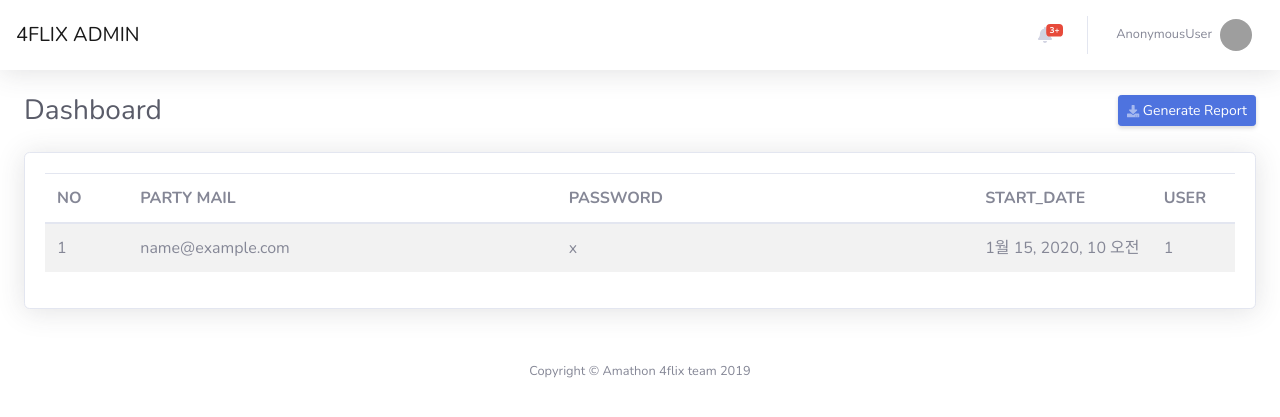
After one commit to amathon-2019/netflix, a Django app: template flixAdmin/main/templates/relationView.html in a window 1280 px wide. The commit adds this page. Shown: the top 417 px of the page. Run offline with Django 3.2, Linux system fonts and the light colour scheme; the template is opened without the code that fills it: most values are stand-ins (such as "Sample title", 1, 10 or a date in 2020); parts of the project's set-up code (start-up, migrations or seed data) failed here and were passed over; some libraries are stand-ins or nearby versions; some web fonts are replaced; grey boxes are pictures that could not be loaded.

Commit message:
readme update and relationView Created

```diff
--- a/flixAdmin/flixAdmin/settings.py
+++ b/flixAdmin/flixAdmin/settings.py
@@ -22,7 +22,7 @@ with open(secret) as f:
 SECRET_KEY = secret
 
 # SECURITY WARNING: don't run with debug turned on in production!
-DEBUG = True
+DEBUG = False
 
 ALLOWED_HOSTS = [
     ah,
--- a/flixAdmin/main/templates/index.html
+++ b/flixAdmin/main/templates/index.html
@@ -2,11 +2,11 @@
 <html lang="ko">
 
 <head>
-  {% load static %}
   <meta charset="utf-8">
 
   <title>4Flix Admin Dashboard</title>
 
+  {% load static %}
   <!-- Custom fonts for this template-->
   <link href="{% static 'css/all.min.css' %}" rel="stylesheet" type="text/css">
   <link href="https://fonts.googleapis.com/css?family=Nunito:200,200i,300,300i,400,400i,600,600i,700,700i,800,800i,900,900i" rel="stylesheet">
--- /dev/null
+++ b/flixAdmin/main/templates/relationView.html
@@ -0,0 +1,250 @@
+<!DOCTYPE html>
+<html lang="ko">
+<head>
+    <meta charset="UTF-8">
+    <title>Relation Management</title>
+    {% load static %}
+    <!-- Custom fonts for this template-->
+    <link href="{% static 'css/all.min.css' %}" rel="stylesheet" type="text/css">
+    <link href="https://fonts.googleapis.com/css?family=Nunito:200,200i,300,300i,400,400i,600,600i,700,700i,800,800i,900,900i" rel="stylesheet">
+    <script src="https://use.fontawesome.com/releases/v5.2.0/js/all.js"></script>
+    <!-- Custom styles for this template-->
+    <link href="{% static 'css/sb-admin-2.min.css' %}" rel="stylesheet">
+</head>
+<body id="page-top">
+<!-- Content Wrapper -->
+    <div id="content-wrapper" class="d-flex flex-column">
+
+      <!-- Main Content -->
+      <div id="content">
+
+        <!-- Topbar -->
+        <nav class="navbar navbar-expand navbar-light bg-white topbar mb-4 static-top shadow">
+          <a class="navbar-brand" href="/">4FLIX ADMIN</a>
+          <!-- Sidebar Toggle (Topbar) -->
+          <button id="sidebarToggleTop" class="btn btn-link d-md-none rounded-circle mr-3">
+            <i class="fa fa-bars"></i>
+          </button>
+
+          <!-- Topbar Navbar -->
+          <ul class="navbar-nav ml-auto">
+
+            <!-- Nav Item - Search Dropdown (Visible Only XS) -->
+            <li class="nav-item dropdown no-arrow d-sm-none">
+              <a class="nav-link dropdown-toggle" href="#" id="searchDropdown" role="button" data-toggle="dropdown" aria-haspopup="true" aria-expanded="false">
+                <i class="fas fa-search fa-fw"></i>
+              </a>
+              <!-- Dropdown - Messages -->
+              <div class="dropdown-menu dropdown-menu-right p-3 shadow animated--grow-in" aria-labelledby="searchDropdown">
+                <form class="form-inline mr-auto w-100 navbar-search">
+                  <div class="input-group">
+                    <input type="text" class="form-control bg-light border-0 small" placeholder="Search for..." aria-label="Search" aria-describedby="basic-addon2">
+                    <div class="input-group-append">
+                      <button class="btn btn-primary" type="button">
+                        <i class="fas fa-search fa-sm"></i>
+                      </button>
+                    </div>
+                  </div>
+                </form>
+              </div>
+            </li>
+
+            <!-- Nav Item - Alerts -->
+            <li class="nav-item dropdown no-arrow mx-1">
+              <a class="nav-link dropdown-toggle" href="#" id="alertsDropdown" role="button" data-toggle="dropdown" aria-haspopup="true" aria-expanded="false">
+                <i class="fas fa-bell fa-fw"></i>
+                <!-- Counter - Alerts -->
+                <span class="badge badge-danger badge-counter">3+</span>
+              </a>
+              <!-- Dropdown - Alerts -->
+              <div class="dropdown-list dropdown-menu dropdown-menu-right shadow animated--grow-in" aria-labelledby="alertsDropdown">
+                <h6 class="dropdown-header">
+                  Alerts Center
+                </h6>
+                <a class="dropdown-item d-flex align-items-center" href="#">
+                  <div class="mr-3">
+                    <div class="icon-circle bg-primary">
+                      <i class="fas fa-file-alt text-white"></i>
+                    </div>
+                  </div>
+                  <div>
+                    <div class="small text-gray-500">December 12, 2019</div>
+                    <span class="font-weight-bold">A new monthly report is ready to download!</span>
+                  </div>
+                </a>
+                <a class="dropdown-item d-flex align-items-center" href="#">
+                  <div class="mr-3">
+                    <div class="icon-circle bg-success">
+                      <i class="fas fa-donate text-white"></i>
+                    </div>
+                  </div>
+                  <div>
+                    <div class="small text-gray-500">December 7, 2019</div>
+                    $290.29 has been deposited into your account!
+                  </div>
+                </a>
+                <a class="dropdown-item d-flex align-items-center" href="#">
+                  <div class="mr-3">
+                    <div class="icon-circle bg-warning">
+                      <i class="fas fa-exclamation-triangle text-white"></i>
+                    </div>
+                  </div>
+                  <div>
+                    <div class="small text-gray-500">December 2, 2019</div>
+                    Spending Alert: We've noticed unusually high spending for your account.
+                  </div>
+                </a>
+                <a class="dropdown-item text-center small text-gray-500" href="#">Show All Alerts</a>
+              </div>
+            </li>
+
+            <div class="topbar-divider d-none d-sm-block"></div>
+
+            <!-- Nav Item - User Information -->
+            <li class="nav-item dropdown no-arrow">
+              <a class="nav-link dropdown-toggle" href="#" id="userDropdown" role="button" data-toggle="dropdown" aria-haspopup="true" aria-expanded="false">
+                <span class="mr-2 d-none d-lg-inline text-gray-600 small">{{user}}</span>
+                <img class="img-profile rounded-circle" src="https://ww.namu.la/s/3f55b7c22bebc146f5b172e73512b8951690eb1012225cb764f2a104dcf26aa541388fe5373b9c044365f71a2c4b505aa61c87c504a7e74bbe9e2e4a14bb9304bb68e980d4b58eeef2285699d5a62a00afead89d7bd873b9f52cce52e42dcda9">
+              </a>
+              <!-- Dropdown - User Information -->
+              <div class="dropdown-menu dropdown-menu-right shadow animated--grow-in" aria-labelledby="userDropdown">
+                <a class="dropdown-item" href="#">
+                  <i class="fas fa-user fa-sm fa-fw mr-2 text-gray-400"></i>
+                  Profile
+                </a>
+                <a class="dropdown-item" href="#">
+                  <i class="fas fa-cogs fa-sm fa-fw mr-2 text-gray-400"></i>
+                  Settings
+                </a>
+                <a class="dropdown-item" href="#">
+                  <i class="fas fa-list fa-sm fa-fw mr-2 text-gray-400"></i>
+                  Activity Log
+                </a>
+                <div class="dropdown-divider"></div>
+                <a class="dropdown-item" href="#" data-toggle="modal" data-target="#logoutModal">
+                  <i class="fas fa-sign-out-alt fa-sm fa-fw mr-2 text-gray-400"></i>
+                  Logout
+                </a>
+              </div>
+            </li>
+
+          </ul>
+
+        </nav>
+        <!-- End of Topbar -->
+
+        <!-- Begin Page Content -->
+        <div class="container-fluid">
+
+          <!-- Page Heading -->
+          <div class="d-sm-flex align-items-center justify-content-between mb-4">
+            <h1 class="h3 mb-0 text-gray-800">Dashboard</h1>
+            <a href="#" class="d-none d-sm-inline-block btn btn-sm btn-primary shadow-sm"><i class="fas fa-download fa-sm text-white-50"></i> Generate Report</a>
+          </div>
+
+          <!-- Content Row -->
+
+          <div class="row">
+
+            <!-- List -->
+            <div class="col-xl-12 col-lg-12">
+              <div class="card shadow mb-4">
+                <div class="card-body">
+                  {% if relation %}
+                <table class="table table-hover table-striped bg-white">
+                    <thead>
+                    <tr>
+                        <th style="width: 7%;">NO</th>
+                        <th style="width: 36%;">PARTY MAIL</th>
+                        <th style="width: 35%">PASSWORD</th>
+                        <th style="width: 15%;">START_DATE</th>
+                        <th style="width: 7%;">USER</th>
+                    </tr>
+                    </thead>
+                    <tbody>
+                    {% for party in relation %}
+                    <tr onclick="location.href='/partyView/{{party.id}}'">
+                        <td>{{ party.id }}</td>
+                        <td style="text-align: left">{{ party.email }}</td>
+                        <td>{{ party.password }}</td>
+                        <td>{{ party.start_date }}</td>
+                        <td>{{ party.people_count }}</td>
+                    </tr>
+                    {% endfor %}
+                    </tbody>
+                </table>
+                {% else %}
+                <p>404 NO CONTENT</p>
+                {% endif %}
+                </div>
+              </div>
+            </div>
+          </div>
+
+
+        </div>
+        <!-- /.container-fluid -->
+
+      </div>
+      <!-- End of Main Content -->
+
+      <!-- Footer -->
+      <footer class="sticky-footer bg-white">
+        <div class="container my-auto">
+          <div class="copyright text-center my-auto">
+            <span>Copyright &copy; Amathon 4flix team 2019</span>
+          </div>
+        </div>
+      </footer>
+      <!-- End of Footer -->
+
+    </div>
+    <!-- End of Content Wrapper -->
+
+  </div>
+  <!-- End of Page Wrapper -->
+
+  <!-- Scroll to Top Button-->
+  <a class="scroll-to-top rounded" href="#page-top">
+    <i class="fas fa-angle-up"></i>
+  </a>
+
+  <!-- Logout Modal-->
+  <div class="modal fade" id="logoutModal" tabindex="-1" role="dialog" aria-labelledby="exampleModalLabel" aria-hidden="true">
+    <div class="modal-dialog" role="document">
+      <div class="modal-content">
+        <div class="modal-header">
+          <h5 class="modal-title" id="exampleModalLabel">Ready to Leave?</h5>
+          <button class="close" type="button" data-dismiss="modal" aria-label="Close">
+            <span aria-hidden="true">×</span>
+          </button>
+        </div>
+        <div class="modal-body">Select "Logout" below if you are ready to end your current session.</div>
+        <div class="modal-footer">
+          <button class="btn btn-secondary" type="button" data-dismiss="modal">Cancel</button>
+          <a class="btn btn-primary" href="login.html">Logout</a>
+        </div>
+      </div>
+    </div>
+  </div>
+
+  <!-- Bootstrap core JavaScript-->
+  <script src="{% static 'js/jquery.min.js' %}"></script>
+  <script src="{% static 'js/bootstrap.bundle.min.js' %}"></script>
+
+  <!-- Core plugin JavaScript-->
+  <script src="{% static 'js/jquery.easing.min.js' %}"></script>
+
+  <!-- Custom scripts for all pages-->
+  <script src="{% static 'js/sb-admin-2.min.js' %}"></script>
+
+  <!-- Page level plugins -->
+  <script src="{% static 'js/Chart.min.js' %}"></script>
+
+  <!-- Page level custom scripts -->
+  <script src="{% static 'js/chart-area-demo.js' %}"></script>
+  <script src="{% static 'js/chart-pie-demo.js' %}"></script>
+
+</body>
+
+</html>
```
Also changed, not shown: flixAdmin/main/views.py (+3 -9 lines), README.md.
